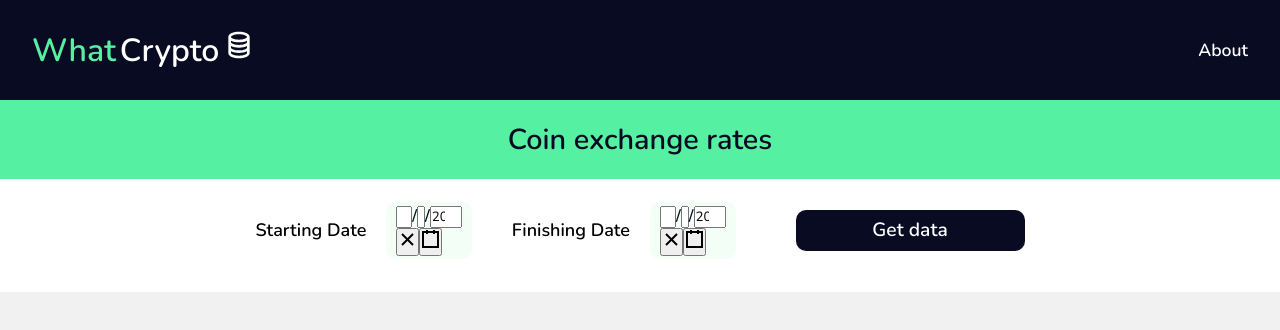
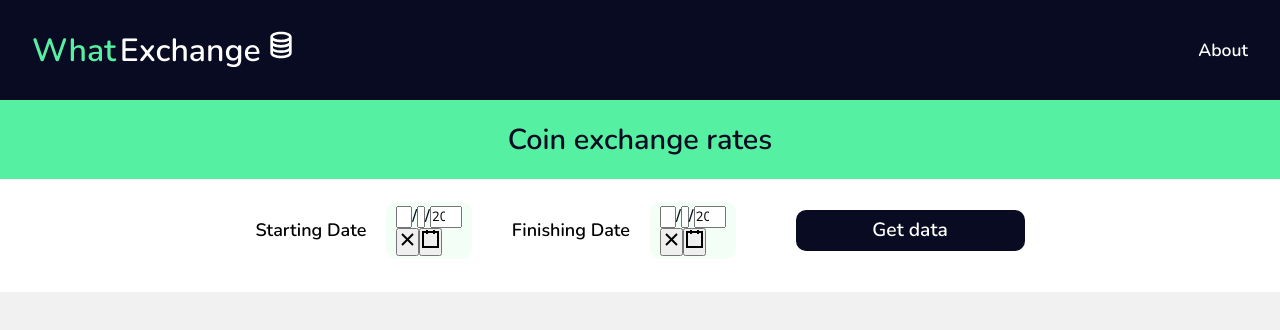
Before and after one commit to JJMarques/WhatCrypto-react, a React (Create React App) app: page / in a window 1280 px wide. Shown: the top 330 px of the page. Built offline with nearby package versions, Linux system fonts and the light colour scheme.

Commit message:
limit the date selection

```diff
--- a/src/App.js
+++ b/src/App.js
@@ -9,14 +9,12 @@ function App() {
 
   const [fetchUrl, setFetchUrl] = useState('')
   const [data, setData] = useState({})
-  const [isLoading, setIsLoading] = useState(true)
 
   useEffect(() => {
     if (fetchUrl.length > 0) {
       const fetchCoins = async () => {
         const result = await axios(fetchUrl)
         setData(result.data)
-        setIsLoading(false)
       }
       fetchCoins()
     }
--- a/src/components/Header.js
+++ b/src/components/Header.js
@@ -5,7 +5,7 @@ import { BiCoinStack } from 'react-icons/bi'
 const Header = () => {
     return (
         <div className="header">
-            <h1 className="logo"><span style={{ marginRight: '4px' }}>What</span>Crypto<BiCoinStack style={{ marginLeft: '4px' }} /></h1>
+            <h1 className="logo"><span style={{ marginRight: '4px' }}>What</span>Exchange<BiCoinStack style={{ marginLeft: '4px' }} /></h1>
             <h4 className="about">About</h4>
         </div>
     )
--- a/src/components/SearchBar.js
+++ b/src/components/SearchBar.js
@@ -6,7 +6,11 @@ function SearchBar({ changeUrl }) {
 
     const [firstDay, setFirstDay] = useState(new Date())
     const [lastDay, setLastDay] = useState(new Date())
+    //date submission validation alert
     const [alert, setAlert] = useState('')
+    //Date limits
+    const today = new Date()
+    const days = 86400000
 
     const changeDate = () => {
 
@@ -35,13 +39,15 @@ function SearchBar({ changeUrl }) {
 
                 <h5>Starting Date</h5>
                 <DatePicker
+                    minDate={new Date(today - (110*days))}
                     maxDate={new Date()}
                     onChange={setFirstDay}
                     value={firstDay}
-                />
+                    />
 
                 <h5 id="txt-finishing-date">Finishing Date</h5>
                 <DatePicker
+                    minDate={new Date(today - (110*days))}
                     maxDate={new Date()}
                     calendarClassName="custom-calendar"
                     onChange={setLastDay}
```
Also changed, not shown: 1 other file (tests, documents, lock files or other folders).
